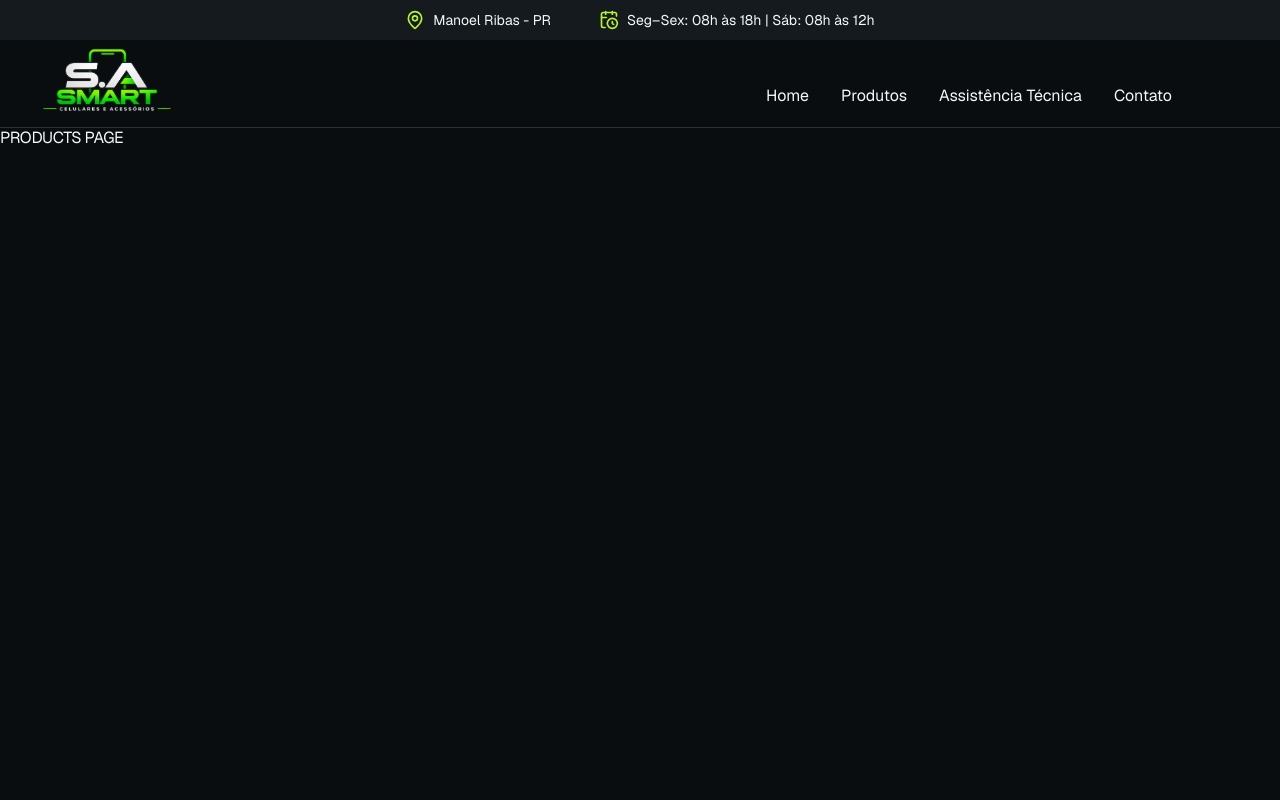
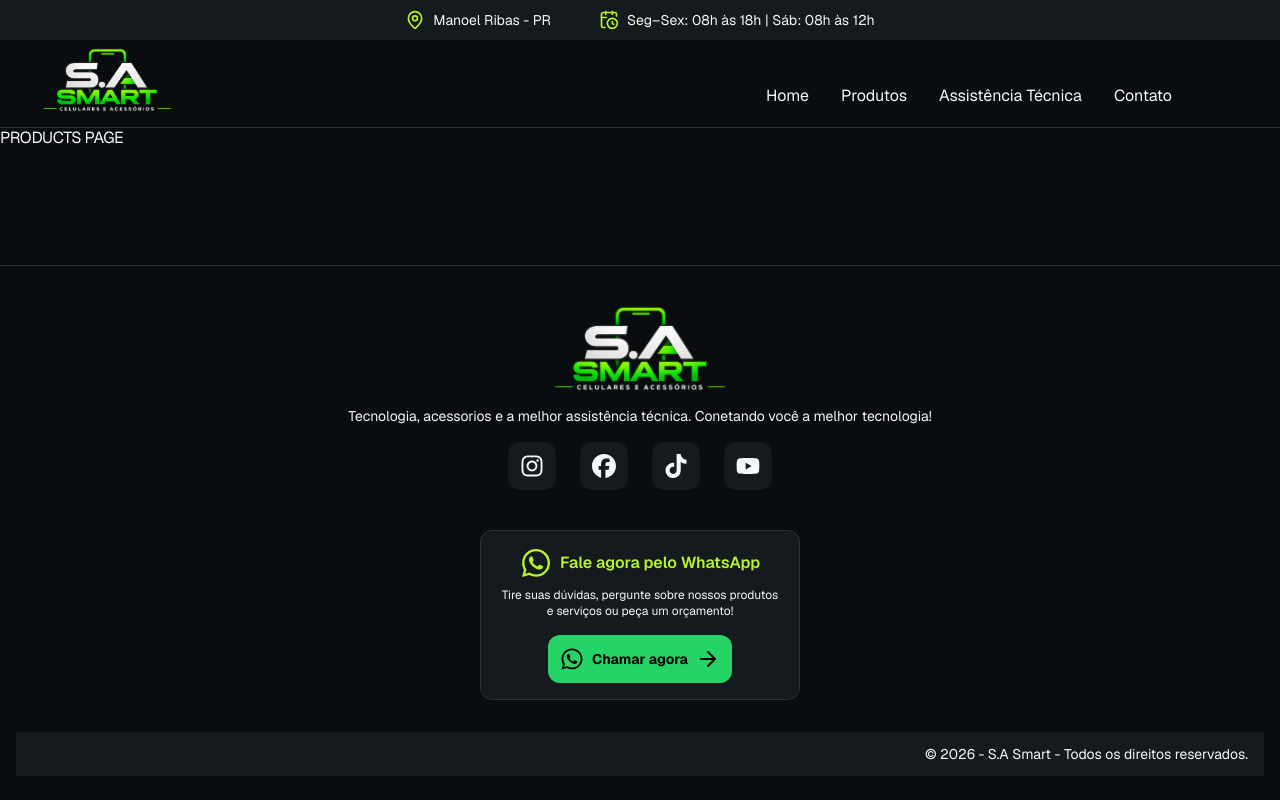
Before and after one commit to marceloferraryg/digital-catalog, a Next.js app: page /products in a window 1280 px wide. Built offline with nearby package versions, Linux system fonts and the light colour scheme.

Commit message:
start footer

```diff
--- a/package.json
+++ b/package.json
@@ -20,6 +20,8 @@
     "react": "19.3.0",
     "react-dom": "19.3.0",
     "react-hook-form": "^7.90.0",
+    "react-icons": "^5.7.0",
+    "simple-icons": "^16.35.0",
     "zod": "^4.6.7"
   },
   "devDependencies": {
--- a/src/app/(store)/layout.tsx
+++ b/src/app/(store)/layout.tsx
@@ -1,6 +1,6 @@
 import type { ReactNode } from "react";
 import HeaderStore from "@/components/layout/HeaderStore";
-//import Footer from "@/components/layout/Footer";
+import FooterStore from "@/components/layout/Footer";
 
 export default function LayoutStore({
   children,
@@ -13,7 +13,7 @@ export default function LayoutStore({
 
       <main className="flex-1">{children}</main>
 
-      {/*<Footer />*/}
+      <FooterStore />
     </div>
   );
 }
--- a/src/app/globals.css
+++ b/src/app/globals.css
@@ -12,6 +12,7 @@
   --surface-hover: #1b2327;
   --primary: #b7f52b;
   --primary-hover: #c8ff4d;
+  --whatsapp: #25d366;
 
   --foreground: #f5f7f8;
   --muted: #9aa4aa;
--- a/src/components/layout/Footer.tsx
+++ b/src/components/layout/Footer.tsx
@@ -0,0 +1,112 @@
+import Image from "next/image";
+import Link from "next/link";
+import { siteConfig } from "@/config/site";
+
+import {
+  FaInstagram,
+  FaFacebook,
+  FaTiktok,
+  FaYoutube,
+  FaWhatsapp,
+} from "react-icons/fa6";
+
+import { ArrowRight } from "lucide-react";
+
+export default function FooterStore() {
+  const SOCIALS = [
+    {
+      label: "Instagram",
+      href: siteConfig.socials.instagram,
+      icon: FaInstagram,
+    },
+    { label: "Facebook", href: siteConfig.socials.facebook, icon: FaFacebook },
+    { label: "TikTok", href: siteConfig.socials.tiktok, icon: FaTiktok },
+    { label: "YouTube", href: siteConfig.socials.youtube, icon: FaYoutube },
+  ];
+
+  return (
+    <footer className="container bg-(--background) border-t border-(--border) items-center justify-center flex flex-col gap-4 py-6 px-4">
+      {/* ---------------- LOGO E REDES SOCIAIS ---------------- */}
+      <div className="flex flex-col m-2">
+        <div className="flex flex-col items-center gap-2 text-center">
+          <Link href="/" className="" aria-label="Página inicial">
+            <Image
+              src={siteConfig.logo}
+              alt={siteConfig.name}
+              width={200}
+              height={50}
+              priority
+            />
+          </Link>
+
+          <p className="text-sm text-(--foreground)">
+            Tecnologia, acessorios e a melhor assistência técnica. Conetando
+            você a melhor tecnologia!
+          </p>
+
+          <div className="flex gap-6 mt-2">
+            {SOCIALS.map((social) => (
+              <Link
+                key={social.label}
+                href={social.href}
+                target="_blank"
+                rel="noopener noreferrer"
+                aria-label={social.label}
+                className="group hover:text-(--primary) transition-colors bg-(--surface)
+                            p-3 rounded-md justify-center items-center flex"
+              >
+                <social.icon
+                  size={24}
+                  className="text-(--foreground) group-hover:text-(--primary) transition-colors"
+                />
+              </Link>
+            ))}
+          </div>
+        </div>
+      </div>
+
+      {/* ---------------- LINK DO WHATSAPP ---------------- */}
+
+      <div
+        className="flex flex-col items-center justify-center gap-2 mt-4
+                   border border-(--border) rounded-md p-4 w-80 bg-(--surface)"
+      >
+        <p className="flex text-md text-(--primary) font-semibold gap-2 justify-center items-center">
+          <FaWhatsapp size={32} className="color-(--primary)" />
+          Fale agora pelo WhatsApp
+        </p>
+        <span className="text-xs text-(--foreground) text-center">
+          Tire suas dúvidas, pergunte sobre nossos produtos e serviços ou peça
+          um orçamento!
+        </span>
+        <Link
+          href={`https://wa.me/${siteConfig.whatsapp}`}
+          target="_blank"
+          rel="noopener noreferrer"
+          aria-label="WhatsApp"
+          className="flex items-center justify-center gap-2 bg-(--whatsapp) p-3 rounded-md
+                         mt-2"
+        >
+          <FaWhatsapp size={24} color="black" />
+          <span
+            className="group text-sm text-black group-hover:text-(--primary) transition-colors
+                            flex items-center gap-2 font-bold"
+          >
+            Chamar agora
+            <ArrowRight
+              size={24}
+              className="transition-transform group-hover:translate-x-1"
+            />
+          </span>
+        </Link>
+      </div>
+
+      {/* ---------------- DIREITOS RESERVADOS ---------------- */}
+      <div className="flex items-center gap-2 text-center mt-4 bg-(--surface) py-3 px-4 justify-end w-full">
+        <p className="text-sm text-(--foreground)">
+          &copy; 2026 - {siteConfig.name} - Todos os direitos reservados.
+        </p>
+      </div>
+    </footer>
+  );
+}
--- a/src/config/site.ts
+++ b/src/config/site.ts
@@ -13,6 +13,14 @@ export const siteConfig = {
   whatsapp: "5543999999999",
   phone: "",
   email: "",
+
+  // Redes sociais
+  socials: {
+    instagram: "https://www.instagram.com/sa_smart.acessorios/",
+    facebook: "https://www.facebook.com/smartcellbrasil/",
+    tiktok: "https://www.tiktok.com/@smartcellbrasil",
+    youtube: "https://www.youtube.com/@smartcellbrasil",
+  },
 
   // Endereço
   address: {
```
Also changed, not shown: 1 other file (tests, documents, lock files or other folders).
